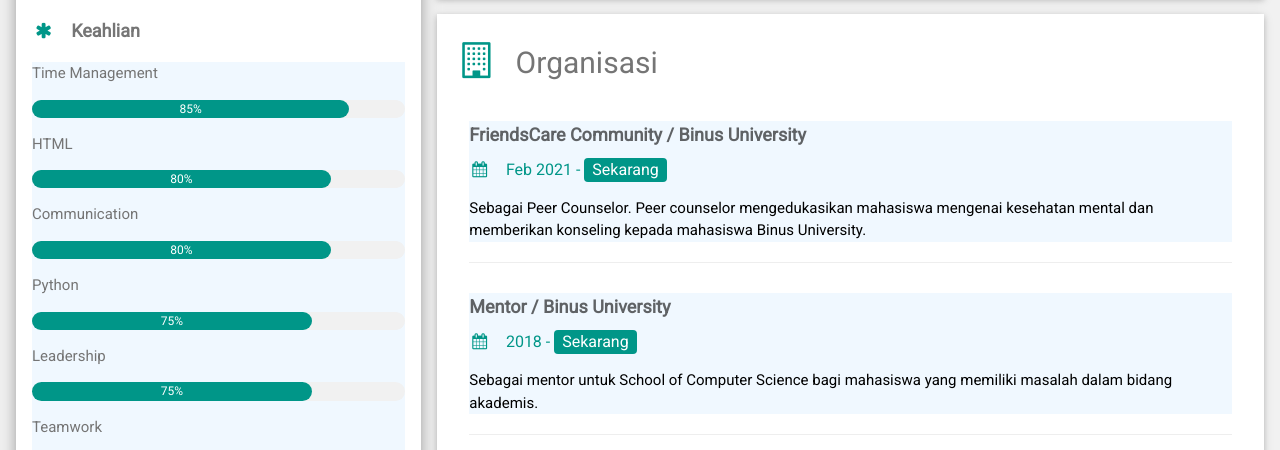
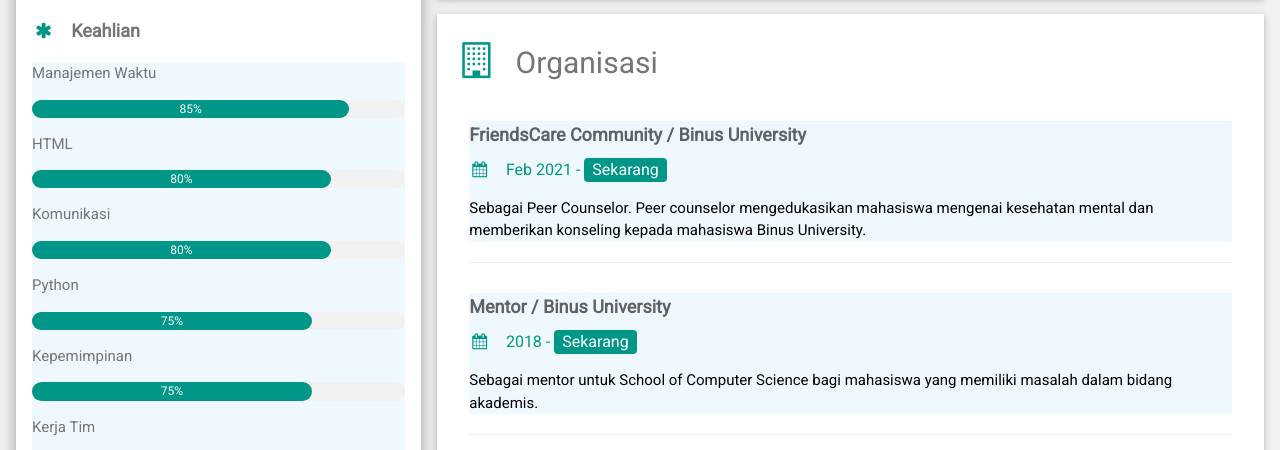
Before and after one commit to abigailvania99/portofolio-profile, a plain HTML site: page index.html in a window 1280 px wide. Shown: the part 1258-1708 px from the top of the page. Drawn offline with nearby package versions, Linux system fonts and the light colour scheme.

Commit message:
update inggris ke indo

```diff
--- a/index.html
+++ b/index.html
@@ -67,7 +67,7 @@ html,body,h1,h2,h3,h4,h5,h6 {font-family: "Roboto", sans-serif}
             <hr>
           <p class="w3-large"><b><i class="fa fa-asterisk fa-fw w3-margin-right w3-text-teal"></i>Keahlian</b></p>
           <div class="isi">
-          <p>Time Management</p>
+          <p>Manajemen Waktu</p>
           <div class="w3-light-grey w3-round-xlarge w3-small">
             <div class="w3-container w3-center w3-round-xlarge w3-teal" style="width:85%">85%</div>
           </div>
@@ -75,7 +75,7 @@ html,body,h1,h2,h3,h4,h5,h6 {font-family: "Roboto", sans-serif}
           <div class="w3-light-grey w3-round-xlarge w3-small">
             <div class="w3-container w3-center w3-round-xlarge w3-teal" style="width:80%">80%</div>
           </div>
-          <p>Communication</p>
+          <p>Komunikasi</p>
           <div class="w3-light-grey w3-round-xlarge w3-small">
             <div class="w3-container w3-center w3-round-xlarge w3-teal" style="width:80%">80%</div>
           </div>
@@ -83,11 +83,11 @@ html,body,h1,h2,h3,h4,h5,h6 {font-family: "Roboto", sans-serif}
           <div class="w3-light-grey w3-round-xlarge w3-small">
             <div class="w3-container w3-center w3-round-xlarge w3-teal" style="width:75%">75%</div>
           </div>
-          <p>Leadership</p>
+          <p>Kepemimpinan</p>
           <div class="w3-light-grey w3-round-xlarge w3-small">
             <div class="w3-container w3-center w3-round-xlarge w3-teal" style="width:75%">75%</div>
           </div>
-          <p>Teamwork</p>
+          <p>Kerja Tim</p>
           <div class="w3-light-grey w3-round-xlarge w3-small">
             <div class="w3-container w3-center w3-round-xlarge w3-teal" style="width:75%">75%</div>
           </div>
```
